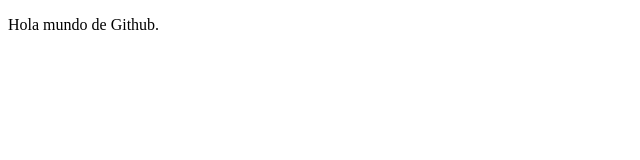
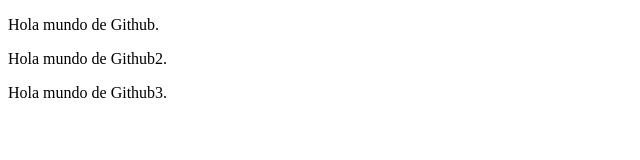
Before and after one commit to DeborahSantoscoy20/PruebaClienteGithub, a plain HTML site: page index.html in a window 1280 px wide. Shown: the whole page, without its empty margins (0-640 px from the left). Drawn offline with Linux system fonts and the light colour scheme.

Commit message:
Mi primera prueba.
Mi primera modificacion.

```diff
--- a/index.html
+++ b/index.html
@@ -6,5 +6,7 @@
 </head>
 <body>
 	<p>Hola mundo de Github.</p>
+	<p>Hola mundo de Github2.</p>
+	<p>Hola mundo de Github3.</p>
 </body>
 </html>
```
